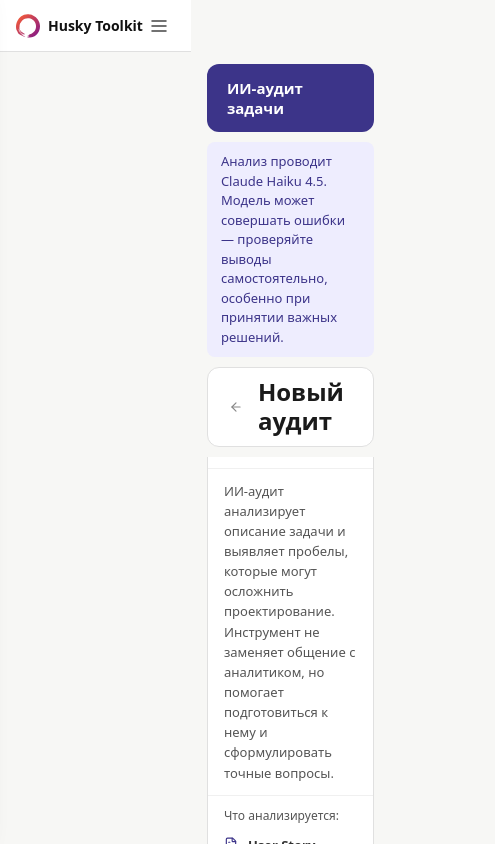
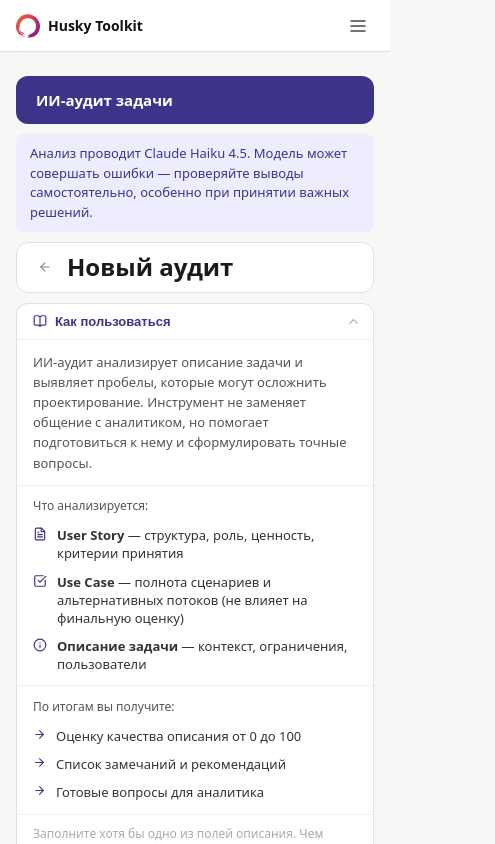
Before and after one commit to knyaze-v-denis/husky-toolkit-v2, a Next.js app: page /audit/new in a window 390 px wide. Shown: the top 844 px of the page, 495 px wide, since content can reach past the window. Built offline with nearby package versions, Linux system fonts and the light colour scheme.

Commit message:
feat: мобильный адаптив — брейкпоинт 768px, сайдбар 256px, sticky-шапка
Co-Authored-By: Claude Sonnet 4.6 <noreply@anthropic.com>

```diff
--- a/components/audit/AuditView.tsx
+++ b/components/audit/AuditView.tsx
@@ -526,7 +526,8 @@ export function AuditReportView({ entry, isFresh }: { entry: AuditEntry | null;
 
   return (
     <div>
-      <PageHeader title="ИИ-аудит задачи" disclaimer={{ text: DISCLAIMER, variant: 'info' }} below={reportBelow} />
+      <PageHeader title="ИИ-аудит задачи" disclaimer={{ text: DISCLAIMER, variant: 'info' }} />
+      {reportBelow}
       <div className={styles.wrap}>
         <ResultBody result={entry.result} />
       </div>
--- a/components/builder/PageHeader.module.css
+++ b/components/builder/PageHeader.module.css
@@ -79,7 +79,7 @@
   align-items: center;
 }
 
-@media (max-width: 720px) {
+@media (max-width: 768px) {
   .sticky {
     top: 52px;
     padding-top: 0.75rem;
--- a/components/builder/ProgressSteps.module.css
+++ b/components/builder/ProgressSteps.module.css
@@ -75,7 +75,7 @@
   background: #1D9E75;
 }
 
-@media (max-width: 720px) {
+@media (max-width: 768px) {
   .label { display: none; }
   .item.active .label { display: block; font-size: 11px; }
 }
--- a/components/layout/Layout.module.css
+++ b/components/layout/Layout.module.css
@@ -69,9 +69,14 @@
   display: block;
 }
 
-@media (max-width: 720px) {
+@media (max-width: 768px) {
+  .layout {
+    flex-direction: column;
+  }
+
   .mobileTopbar {
     display: flex;
+    width: 100%;
   }
 
   .content {
--- a/components/layout/Sidebar.module.css
+++ b/components/layout/Sidebar.module.css
@@ -1,5 +1,5 @@
 .sidebar {
-  width: 220px;
+  width: 256px;
   flex-shrink: 0;
   background: white;
   border-right: 0.5px solid #e0e0e0;
@@ -11,13 +11,13 @@
   z-index: 20;
 }
 
-@media (max-width: 720px) {
+@media (max-width: 768px) {
   .sidebar {
     position: fixed;
     top: 0;
     left: -100%;
     height: 100%;
-    width: calc(100% - 16px);
+    width: 256px;
     transition: left 0.25s;
     z-index: 50;
     box-shadow: 4px 0 20px rgba(0,0,0,0.1);
@@ -102,7 +102,7 @@
   flex-shrink: 0;
 }
 
-@media (max-width: 767px) {
+@media (max-width: 768px) {
   .closeBtn {
     display: flex;
     align-items: center;
```
